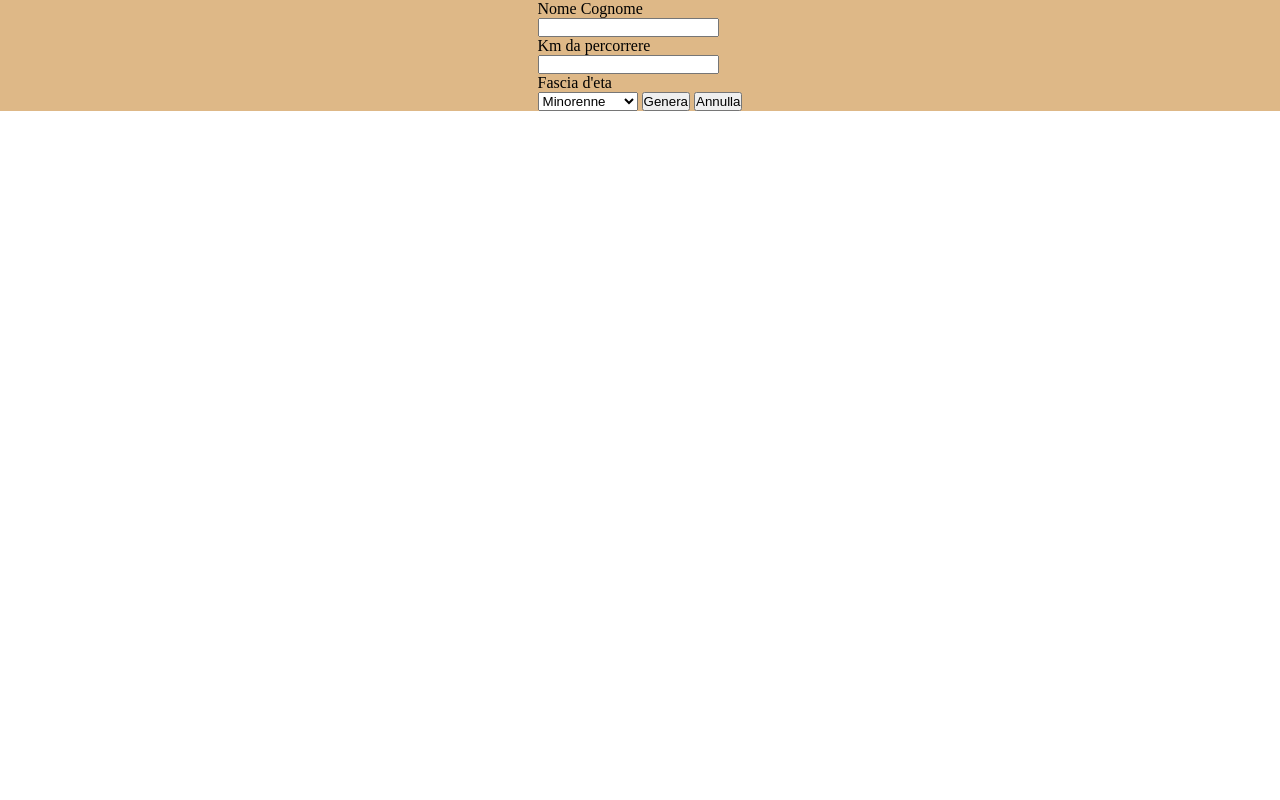
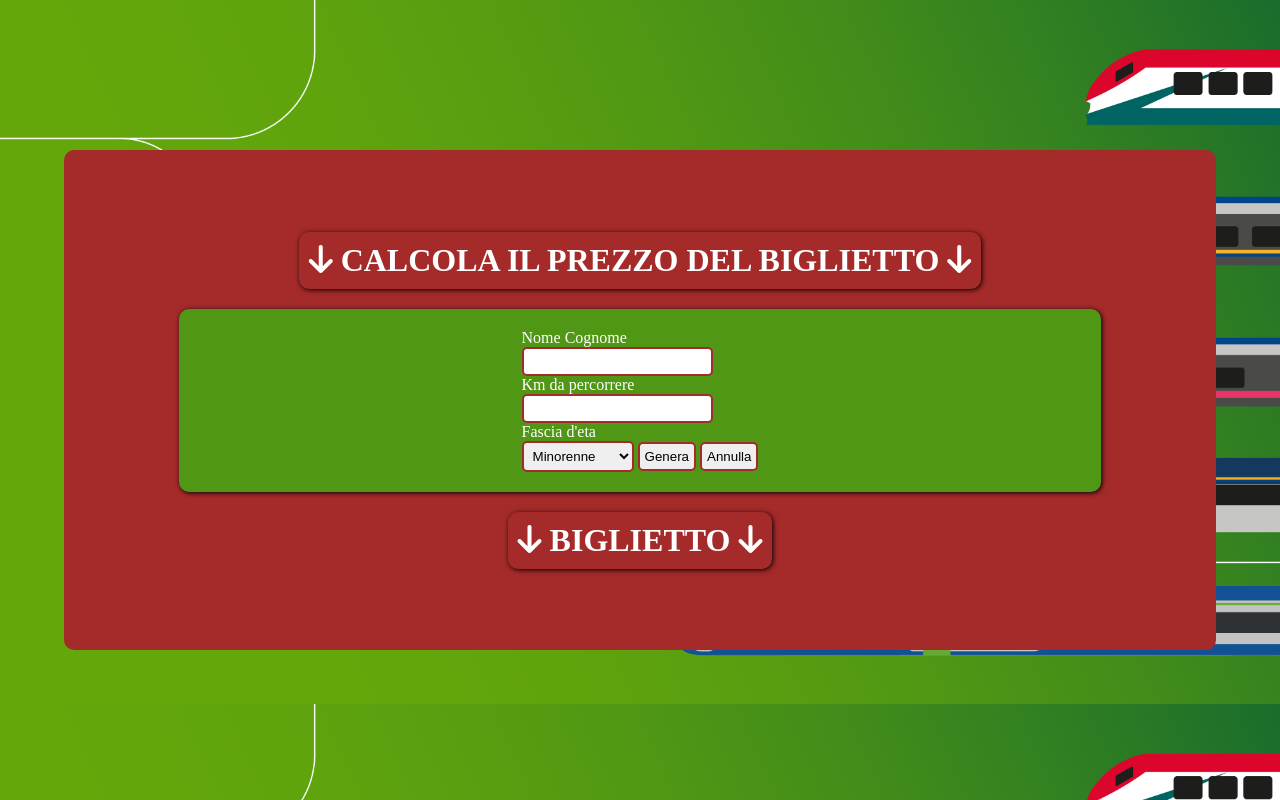
Before and after one commit to MicheleGiovagnoli/js-biglietto-treno-form, a plain HTML site: page index.html in a window 1280 px wide. Drawn offline with Linux system fonts and the light colour scheme.

Commit message:
Aggiunta di qualche regola di stile

```diff
--- a/css/style.css
+++ b/css/style.css
@@ -3,12 +3,62 @@
     margin: 0px;
     box-sizing: border-box;
 }
+body{
+    height: 100vh;
+    background-image: url(../img/regionale-trenitalia.png);
+    background-size:100%;
+    display: flex;
+    flex-direction: column;
+    justify-content: center;
+    align-items: center;
+}
+/* CONTAINER */
+.container{
+    width: 90%;
+    height: 500px;
+    border-radius: 10px;
+    display: flex;
+    flex-direction: column;
+    justify-content: center;
+    align-items: center;
+    background-color: brown;
+    color: white;
+}
+.container h1 {
+    box-shadow: 1px 1px 5px black;
+    border-radius: 10px;
+    padding: 10px;
+    margin: 20px 0px;
+}
+/* CONTAINER */
 /* IMPUT */
 .imput {
-    background-color: burlywood;
+    background-color: rgb(79, 151, 20);
     display: flex;
     justify-content: center;
+    padding: 20px;
+    width: 80%;
+    border-radius: 10px;
+    box-shadow: 1px 1px 5px black;
 }
+.imput form input, select, button{
+    border-radius: 5px;
+    border: 2px solid rgb(165, 42, 42);
+    padding: 5px;
+}
+/* IMPUT */
+
+/* BIGLIETTO */
+#biglietto {
+    background-color: rgb(79, 151, 20);
+    justify-content: space-around;
+    margin: 10px 0px;
+    width: 80%;
+    padding: 20px;
+    border-radius: 10px;
+    box-shadow: 1px 1px 5px black;
+}
+/* BIGLIETTO */
 
 .d-none {
     display: none;
--- a/index.html
+++ b/index.html
@@ -6,8 +6,15 @@
     <meta name="viewport" content="width=device-width, initial-scale=1.0">
     <title>Biglietto treno</title>
     <link rel="stylesheet" href="css/style.css">
+    <link rel="stylesheet" href="https://cdnjs.cloudflare.com/ajax/libs/font-awesome/6.3.0/css/all.min.css" integrity="sha512-SzlrxWUlpfuzQ+pcUCosxcglQRNAq/DZjVsC0lE40xsADsfeQoEypE+enwcOiGjk/bSuGGKHEyjSoQ1zVisanQ==" crossorigin="anonymous" referrerpolicy="no-referrer" />
 </head>
 <body>
+    <div class="container">
+        <h1>
+            <i class="fa-solid fa-arrow-down"></i>
+             CALCOLA IL PREZZO DEL BIGLIETTO
+             <i class="fa-solid fa-arrow-down"></i>
+        </h1>
         <div class="imput">
             <form>
                 <label for="dati">Nome Cognome</label><br>
@@ -27,10 +34,13 @@
                 <button id="btn-annulla" type="button">Annulla</button>
             </form>
         </div>
-
+        <h1>
+            <i class="fa-solid fa-arrow-down"></i>
+             BIGLIETTO
+            <i class="fa-solid fa-arrow-down"></i>
+        </h1>
         <div id="biglietto">
             <h2>Dettagli passeggero</h2>
-         <div>
             <div>
                 <h3>Nome passeggero</h3>
                 <span id="nome"></span>
@@ -52,10 +62,8 @@
                 <span id="costo"></span>
             </div>
         </div>
+
+        <script src="js/main.js"></script>
     </div>
-    <div>
-
-    </div>
-    <script src="js/main.js"></script>
 </body>
 </html>
--- a/js/main.js
+++ b/js/main.js
@@ -9,6 +9,7 @@
 const bigliettoTreno = document.getElementById('biglietto');
 bigliettoTreno.classList.add('d-none');
 
+//bottone GENERA
 const domButton = document.getElementById('btn');                    //punto al bottone
 domButton.addEventListener('click',                                  //creo una condizione di ascolto nella quale inserisco le mie funzioni
     function(){
```
Also changed, not shown: img/regionale-trenitalia.png (added). Lines whose indentation alone changed are shown as unchanged.
